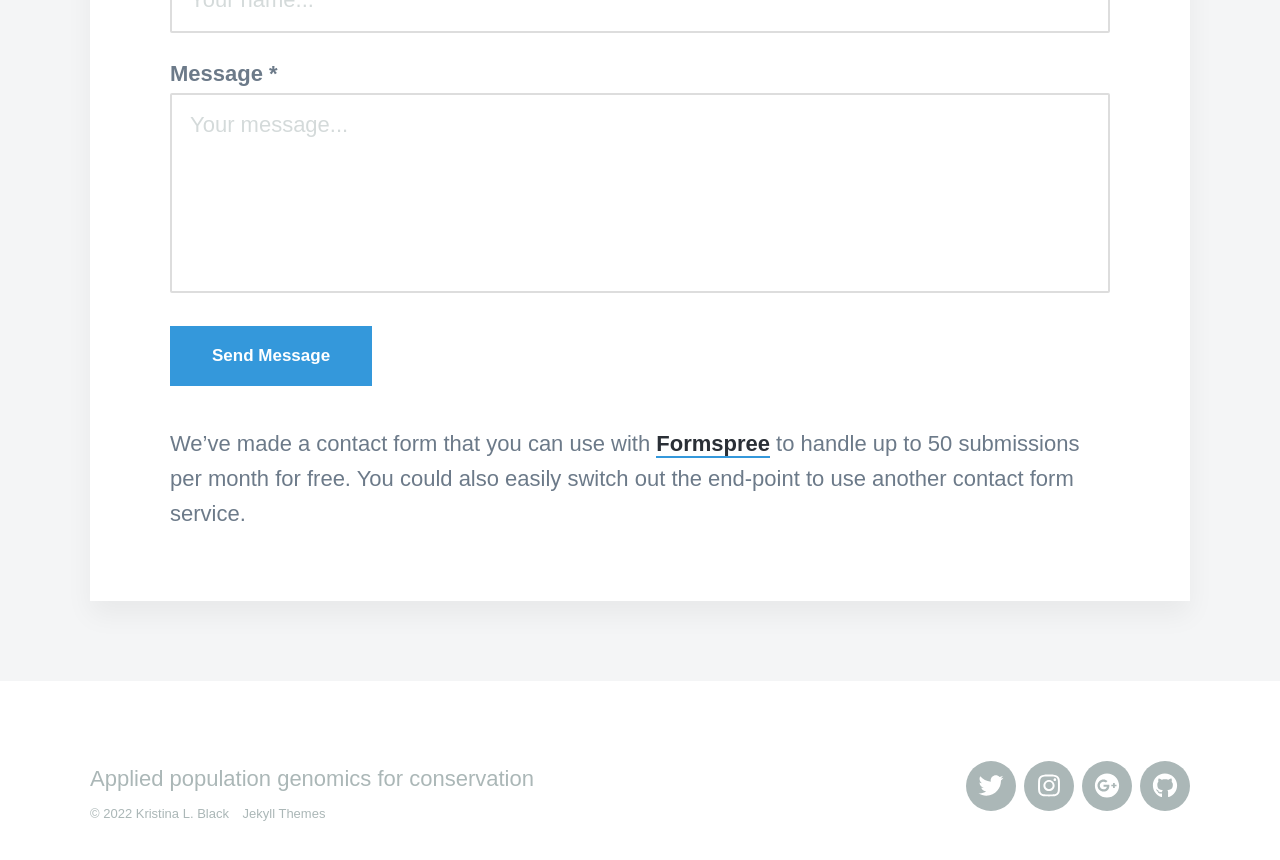
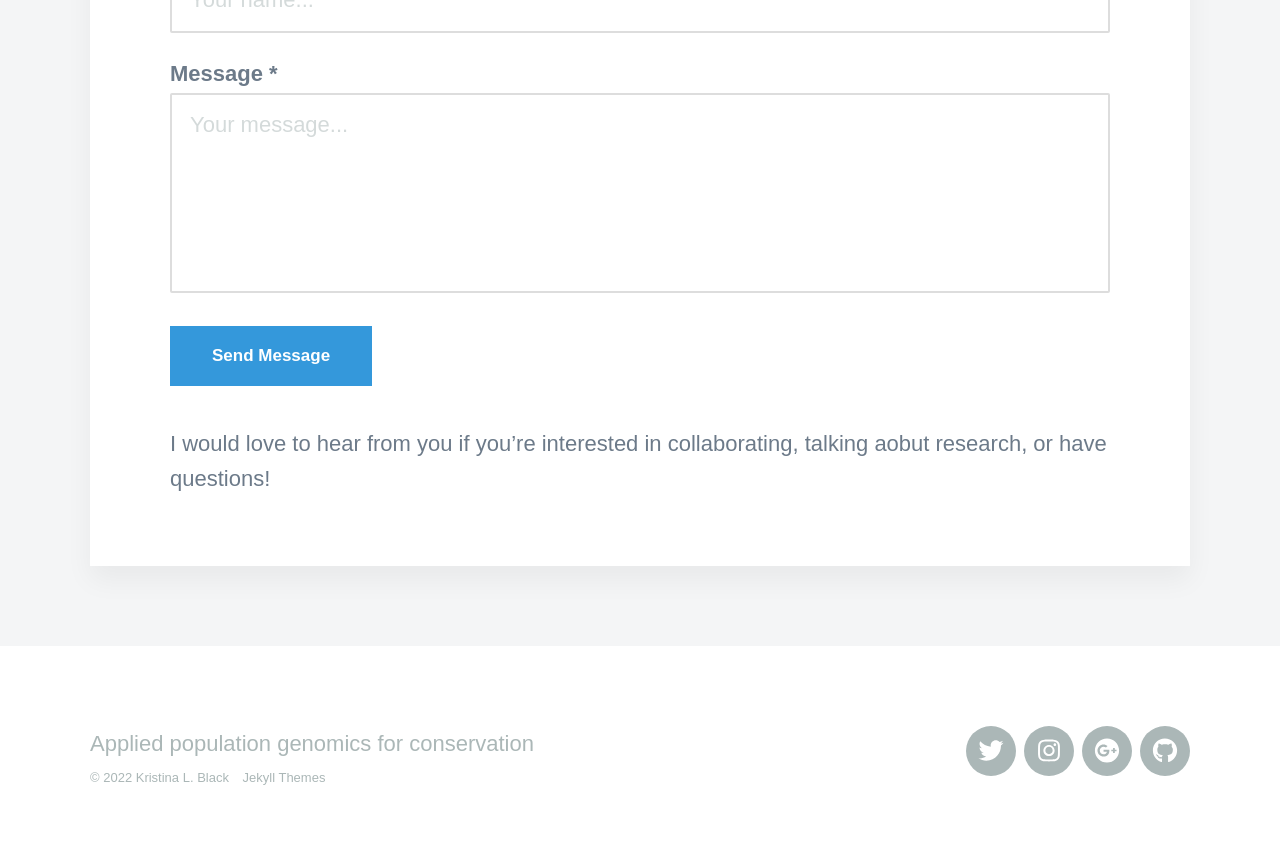
Before and after one commit to kristinaleilani/kristinaleilani.github.io, a Jekyll site: the page built from _pages/contact.md, in a window 1280 px wide and 900 px high, scrolled down 789 px. Shown: the top 860 px of the window. Built offline with Jekyll 4.4.1, drawn with Linux system fonts in a browser that asks for light colours; nearby versions of some CDN libraries; some web fonts are replaced.

Commit message:
Update contact.md

```diff
--- a/_pages/contact.md
+++ b/_pages/contact.md
@@ -7,4 +7,4 @@
 
 {% include contact-form.html %}
 
-We've made a contact form that you can use with [Formspree](https://formspree.io/create/jekyllthemes) to handle up to 50 submissions per month for free. You could also easily switch out the end-point to use another contact form service.
+I would love to hear from you if you're interested in collaborating, talking aobut research, or have questions!
```
